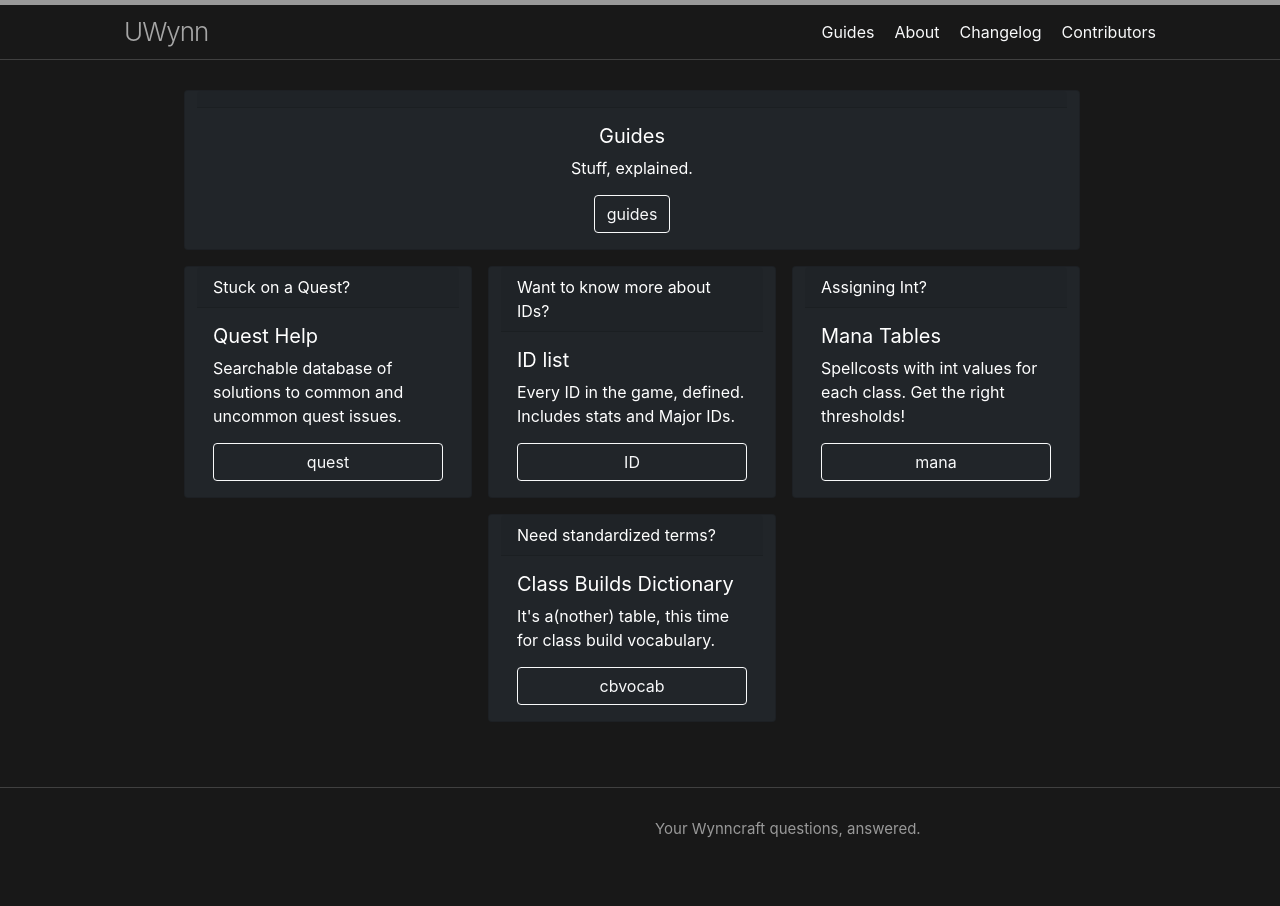
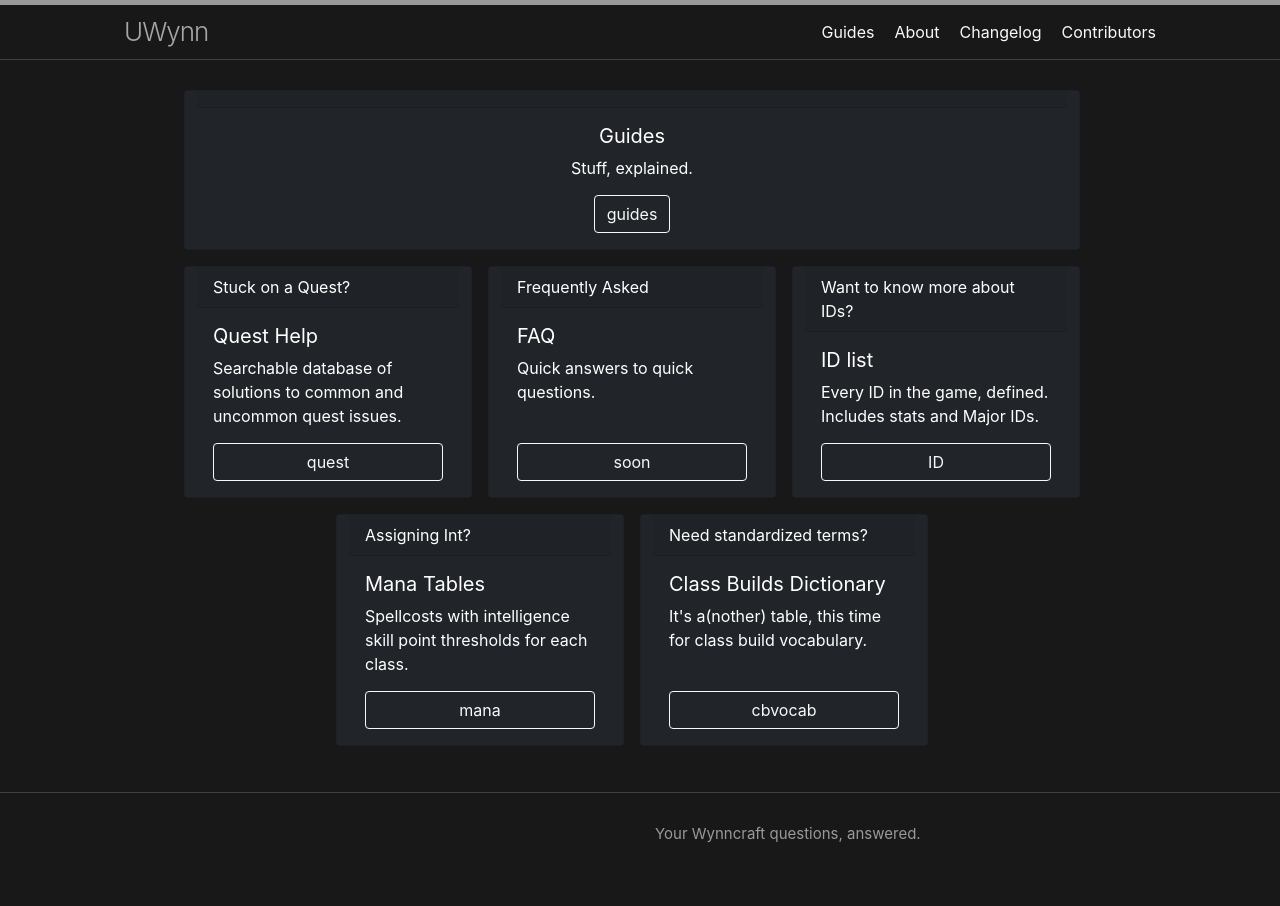
Before and after one commit to UWynn/UWynn.github.io, a Jekyll site: the page built from docs/index.md, in a window 1280 px wide. Built offline with Jekyll 4.4.1, drawn with Linux system fonts in a browser that asks for light colours.

Commit message:
faq soon

```diff
--- a/docs/index.md
+++ b/docs/index.md
@@ -25,6 +25,16 @@ layout: default
     </div>
     <div class="card text-white bg-dark mb-3 me-3 col-sm-6" style="width: 18rem;">
       <div class="card-header">
+        Frequently Asked
+      </div>
+      <div class="card-body d-flex flex-column">
+        <h5 class="card-title">FAQ</h5>
+        <p class="card-text">Quick answers to quick questions.</p>
+        <a href="#" class="btn btn-outline-light text-light mt-auto">soon</a>
+      </div>
+    </div>
+    <div class="card text-white bg-dark mb-3 me-3 col-sm-6" style="width: 18rem;">
+      <div class="card-header">
         Want to know more about IDs?
       </div>
       <div class="card-body d-flex flex-column">
@@ -39,7 +49,7 @@ layout: default
       </div>
       <div class="card-body d-flex flex-column">
         <h5 class="card-title">Mana Tables</h5>
-        <p class="card-text">Spellcosts with int values for each class. Get the right thresholds!</p>
+        <p class="card-text">Spellcosts with intelligence skill point thresholds for each class.</p>
         <a href="/mana/" class="btn btn-outline-light text-light mt-auto">mana</a>
       </div>
     </div>
```
Also changed, not shown: docs/changelog.md.
